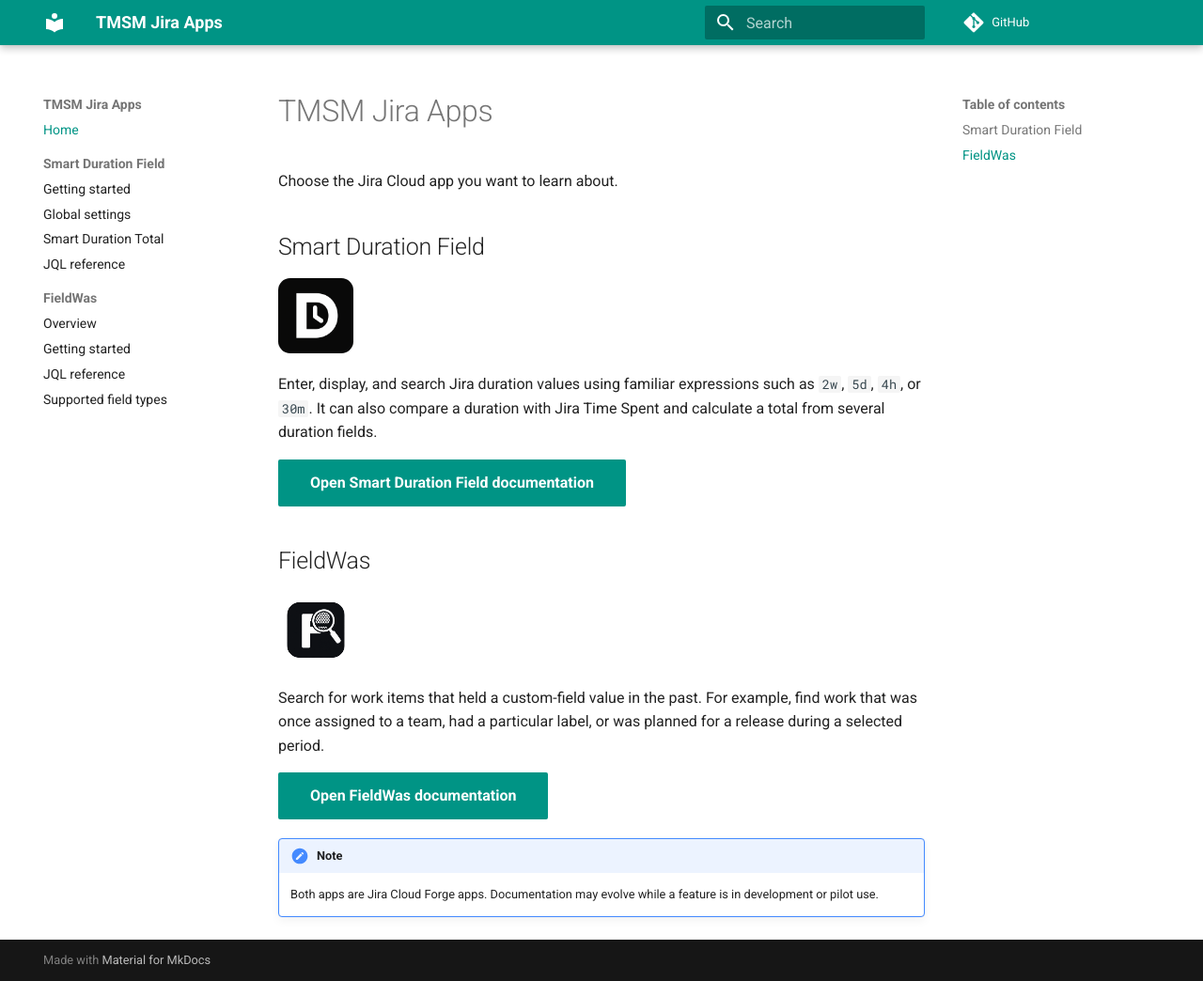
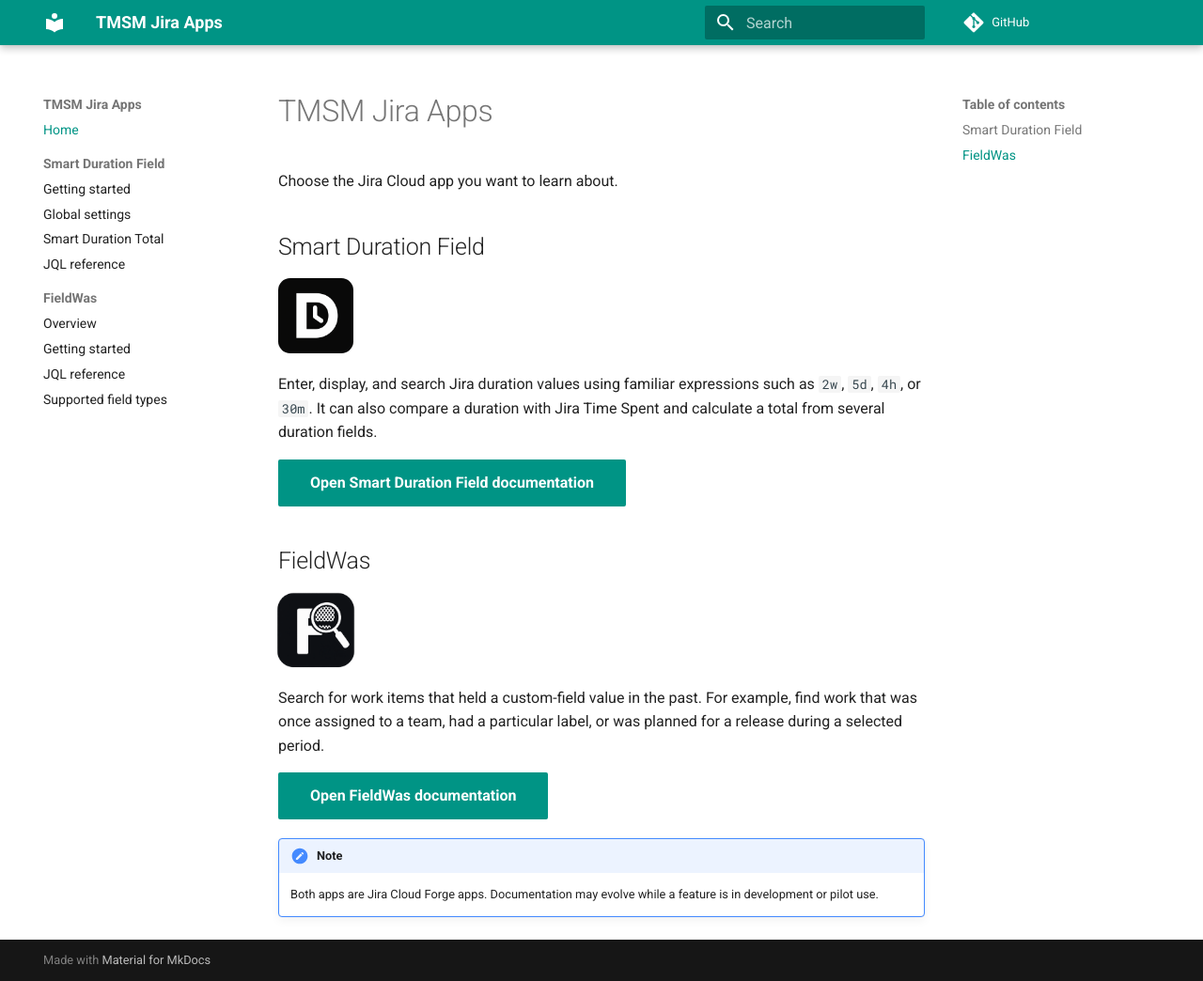
Before and after one commit to tmsm-apps/docs, an MkDocs documentation site: the page built from docs/index.md, in a window 1280 px wide and 1044 px high. Shown: the whole window at 94% size. Built offline with MkDocs 1.6.1 and Material for MkDocs 9.7.7, drawn with Linux system fonts in a browser that asks for light colours; comment, search, counter and statistics services are not loaded.

Commit message:
Normalize visible logo sizes

```diff
--- a/docs/stylesheets/brand.css
+++ b/docs/stylesheets/brand.css
@@ -51,3 +51,14 @@ html[data-app-brand="smart-duration"] .md-nav__button.md-logo img {
   object-fit: contain;
   width: 5rem;
 }
+
+/* The FieldWas PNG contains roughly 25% transparent padding around the
+   actual rounded-square artwork. Compensate for that padding so its visible
+   mark matches Smart Duration at the same nominal size. */
+.md-typeset img.app-card-logo[src$="fieldwas-logo.png"],
+.md-typeset img.fieldwas-product-logo,
+html[data-app-brand="fieldwas"] .md-header__button.md-logo img,
+html[data-app-brand="fieldwas"] .md-nav__button.md-logo img {
+  transform: scale(1.34);
+  transform-origin: center;
+}
```
